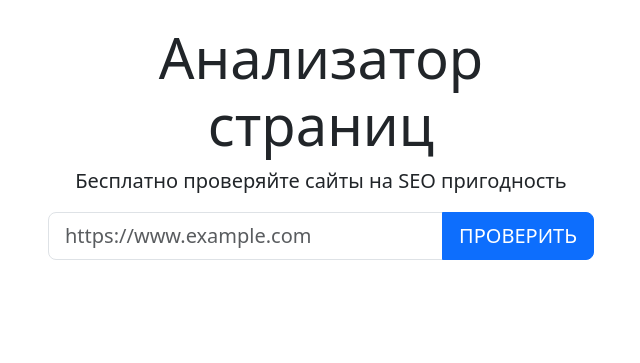
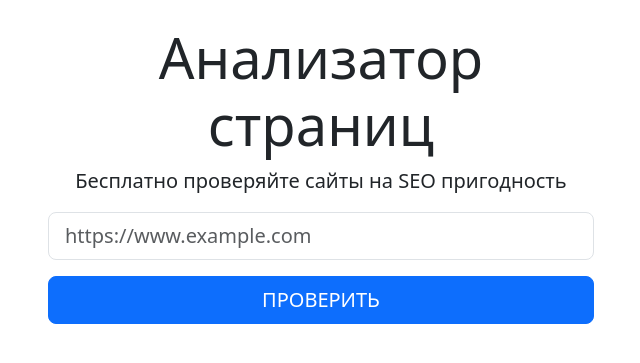
Before and after one commit to ESKolpakov/python-project-83, a Flask app: page / in a window 1280 px wide. Shown: the part 56-419 px from the top of the page, without its empty margins (319-959 px from the left). Run offline with Flask 2, Linux system fonts and the light colour scheme; some libraries are stand-ins or nearby versions.

Commit message:
Fix index.html

```diff
--- a/page_analyzer/templates/index.html
+++ b/page_analyzer/templates/index.html
@@ -1,4 +1,3 @@
-<!-- page_analyzer/templates/index.html -->
 {% extends "base.html" %}
 
 {% block title %}Анализатор страниц{% endblock %}
@@ -9,18 +8,21 @@
     <h1 class="display-4 text-center">Анализатор страниц</h1>
     <p class="lead text-center">Бесплатно проверяйте сайты на SEO пригодность</p>
     <form method="POST" action="/">
-      <div class="input-group mb-3">
+      <div class="mb-3">
         <input
           type="text"
           name="url"
           class="form-control form-control-lg"
           placeholder="https://www.example.com"
           aria-label="URL"
+          required
         />
-        <button class="btn btn-primary btn-lg" type="submit">
-          ПРОВЕРИТЬ
-        </button>
       </div>
+      <input
+        type="submit"
+        value="ПРОВЕРИТЬ"
+        class="btn btn-primary btn-lg w-100"
+      />
     </form>
   </div>
 </div>
```
